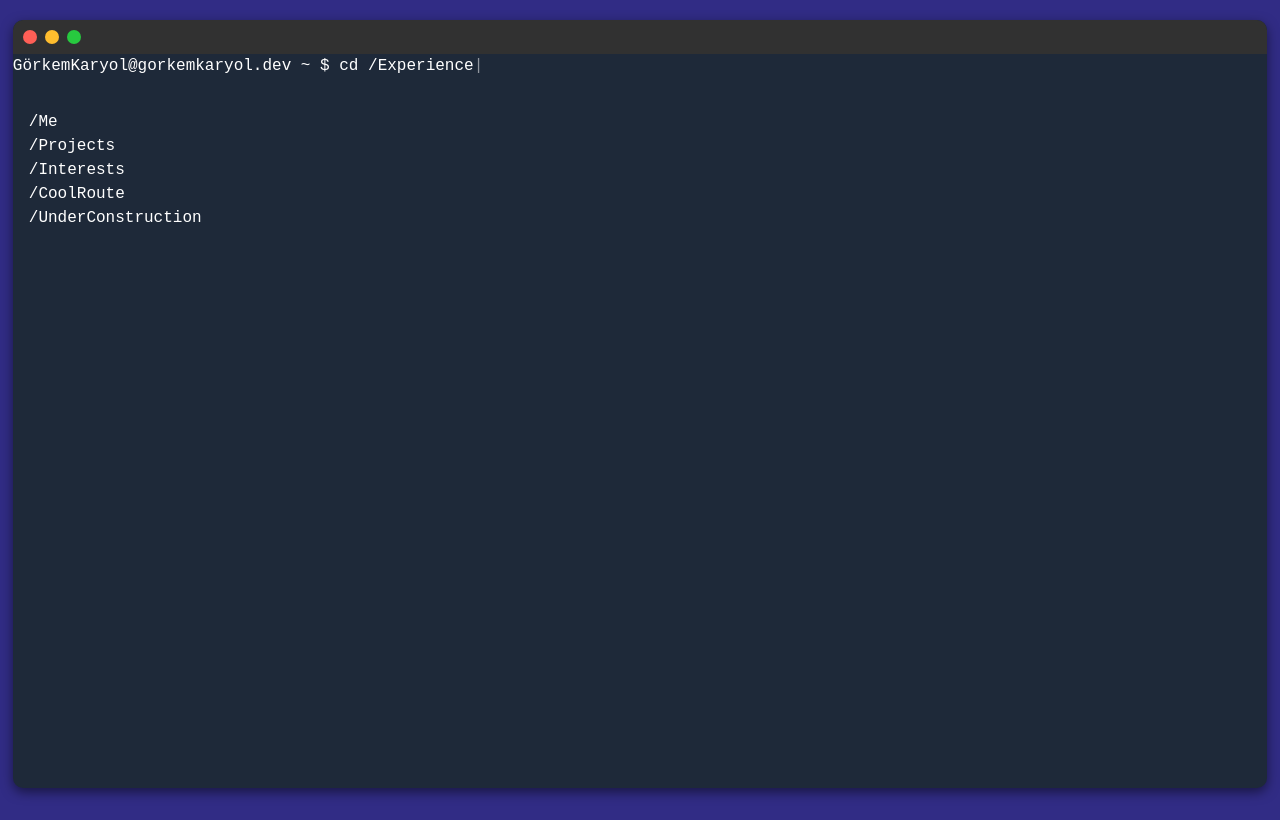
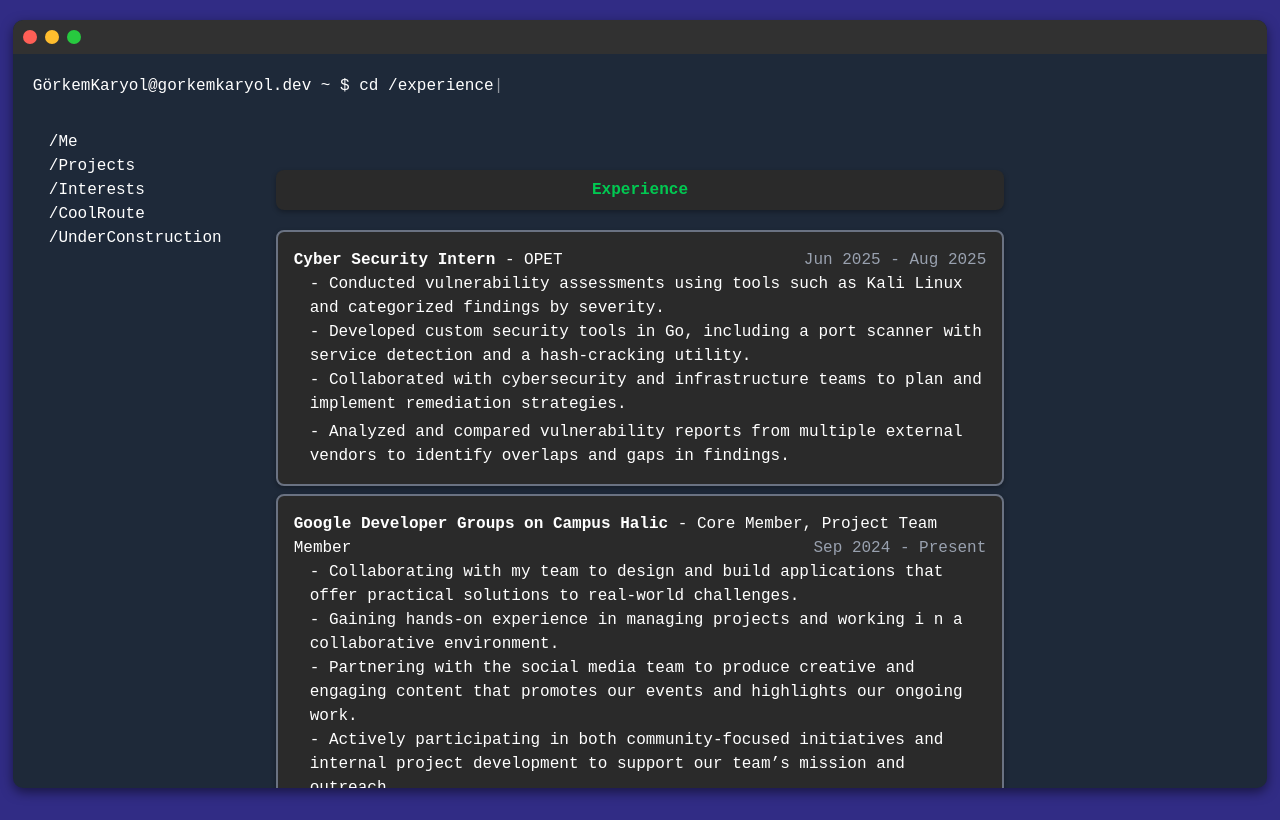
Before and after one commit to Glory42/Portfolio-Site, an Astro site: page /experience in a window 1280 px wide. Built offline with nearby package versions, Linux system fonts and the light colour scheme; Astro itself is replaced by a stand-in of ours.

Commit message:
feat: done experience route.

```diff
--- a/src/pages/experience.astro
+++ b/src/pages/experience.astro
@@ -6,28 +6,55 @@ import Footer from '../components/Footer.astro';
 
 <Layout title="Görkem Karyol">
 	<main class="terminal">
-		<Footer />
-		<div class="terminal-body">
+        <Footer />
+		<div class="flex flex-col justify-start p-5 flex-1 overflow-y-auto scrollbar-thin scrollbar-track-transparent scrollbar-thumb-transparent">
 			<p id="command" class="mb-4">
 				GörkemKaryol@gorkemkaryol.dev ~ $ <span id="typed"></span><span class="cursor">|</span>
 			</p>
-			<div id="content" class="hidden">
-
-			    <Navbar />
+            <div id="navbar" class="sticky top-0 w-full z-10 hidden fade-in">
+				<Navbar />
+			</div>
+            <div id="content" class="hidden fade-in">
+				<div>
+					<p class="font-bold text-center rounded-lg p-2 bg-[#2a2a2a] w-3/5 mx-auto -mt-24 mb-5
+           					  shadow-[0_2px_5px_rgba(0,0,0,0.3)] text-green-500">Experience</p>
+					<div class="mt-4">
+                        <div class="border-2 border-gray-500 rounded-lg p-4 w-3/5 mx-auto my-2 bg-[#2a2a2a]
+           							shadow-[0_2px_5px_rgba(0,0,0,0.3)]">
+                            <p><strong>Cyber Security Intern</strong> - OPET <span class="text-gray-400 float-right">Jun 2025 - Aug 2025</span></p>
+                            <p class="ml-4">- Conducted vulnerability assessments using tools such as Kali Linux and categorized findings by severity.</p>
+                            <p class="ml-4">- Developed custom security tools in Go, including a port scanner with service detection and a hash-cracking utility.</p>
+                            <p class="ml-4">- Collaborated with cybersecurity and infrastructure teams to plan and implement remediation strategies.</p>
+                            <p class="ml-4 mt-1">- Analyzed and compared vulnerability reports from multiple external vendors to identify overlaps and gaps in findings.</p>
+						</div>
+						<div class="border-2 border-gray-500 rounded-lg p-4 w-3/5 mx-auto my-2 bg-[#2a2a2a]
+           							shadow-[0_2px_5px_rgba(0,0,0,0.3)]">
+                            <p class="mk-4"><strong>Google Developer Groups on Campus Halic</strong> - Core Member, Project Team Member<span class="text-gray-400 float-right">Sep 2024 - Present</span></p>
+                            <p class="ml-4">- Collaborating with my team to design and build applications that offer practical solutions to real-world challenges.</p>
+                            <p class="ml-4">- Gaining hands-on experience in managing projects and working i n a collaborative environment.</p>
+                            <p class="ml-4">- Partnering with the social media team to produce creative and engaging content that promotes our events and highlights our ongoing work.</p>
+                            <p class="ml-4">- Actively participating in both community-focused initiatives and internal project development to support our team’s mission and outreach. </p>
+                        </div>
+                    </div>
+				</div>
 			</div>
 		</div>
+
 	</main>
 
 	<script>
-		import { typeWriter } from '../components/Typewritter.ts';
+		import { typeWriter } from '../components/Typewriter.ts';
 
 		const typedEl = document.getElementById('typed');
 		const contentEl = document.getElementById('content');
+        const navbarEl = document.getElementById('navbar');
 
-		if(typedEl && contentEl) {
-			typeWriter(typedEl, "cd /Experience", 20, () => {
-	    		contentEl.classList.remove("hidden");
-    			contentEl.classList.add("fade-in");
+		if (typedEl && contentEl && navbarEl) {
+			typeWriter(typedEl, "cd /experience", 10, () => {
+				contentEl.classList.remove("hidden");
+				contentEl.classList.add("fade-in");
+                navbarEl.classList.remove("hidden");
+				navbarEl.classList.add("fade-in");
 			});
 		}
 	</script>
```
